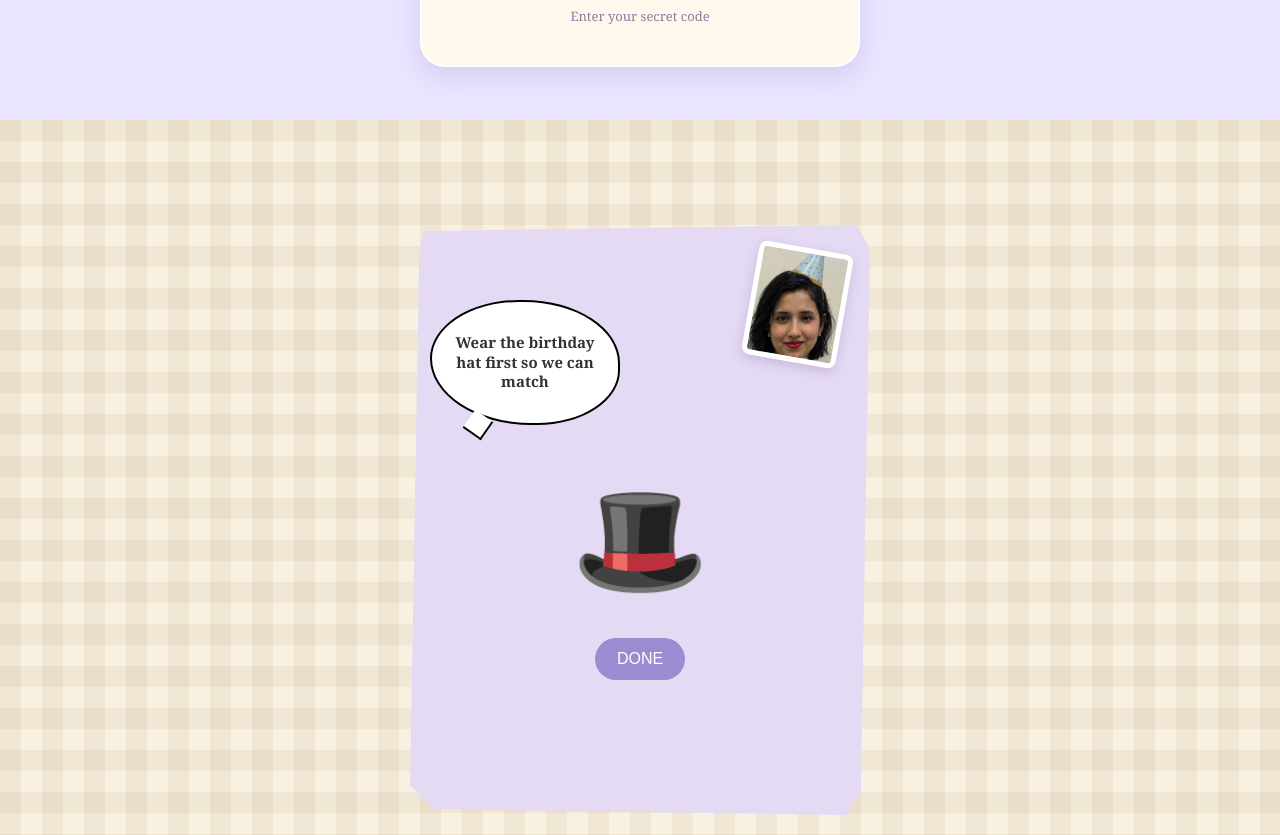
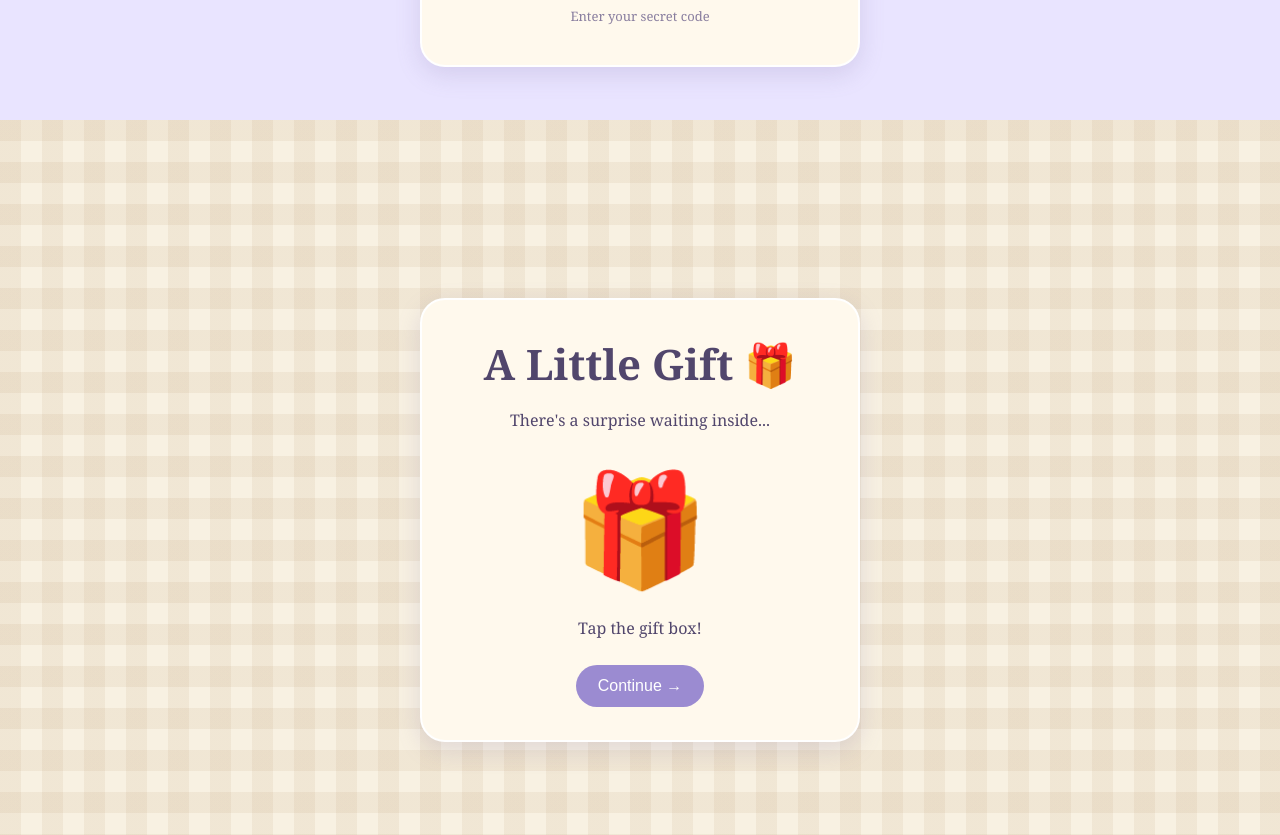
Before and after one commit to Shilpi1611/spider-birthday, a plain HTML site: page index.html in a window 1280 px wide. Shown: the part 680-1515 px from the top of the page. Drawn offline with Linux system fonts and the light colour scheme.

Commit message:
Update index.html

```diff
--- a/index.html
+++ b/index.html
@@ -2783,26 +2783,6 @@ left: 18px;
 
   </div>
 </section>
- <section class="screen" id="s6">
-  <div class="birthday-cake-card hat-page">
-
-    <div id="hat-photo-area">
-      <img src="your-photo.jpg.jpeg" class="hat-photo" alt="Birthday photo">
-    </div>
-
-    <div class="round-message">
-    Wear the birthday hat first so we can match
-    </div>
-
-    <div class="big-hat">🎉🎂🎉</div>
-
-    <button class="celebrate-btn" id="done-btn" onclick="showHisPhoto()">
-      DONE
-    </button>
-
-  </div>
-</section>
-
 <section class="screen" id="s6">
 <div class="card">
 <h1>A Little Gift 🎁</h1>
```
